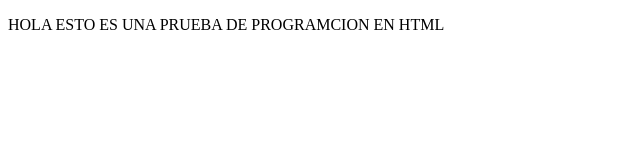
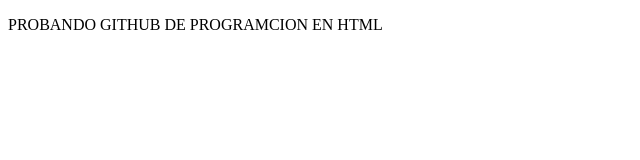
Before and after one commit to Erwindbr/proyectoDemoCursoPrework, a plain HTML site: page index.html in a window 1280 px wide. Shown: the whole page, without its empty margins (0-640 px from the left). Drawn offline with Linux system fonts and the light colour scheme.

Commit message:
cambios de twich

```diff
--- a/index.html
+++ b/index.html
@@ -8,7 +8,7 @@
 </head>
 <body>
     <P>
-        HOLA ESTO ES UNA PRUEBA
+        PROBANDO GITHUB
         DE PROGRAMCION EN HTML
     </P>
 </body>
```
